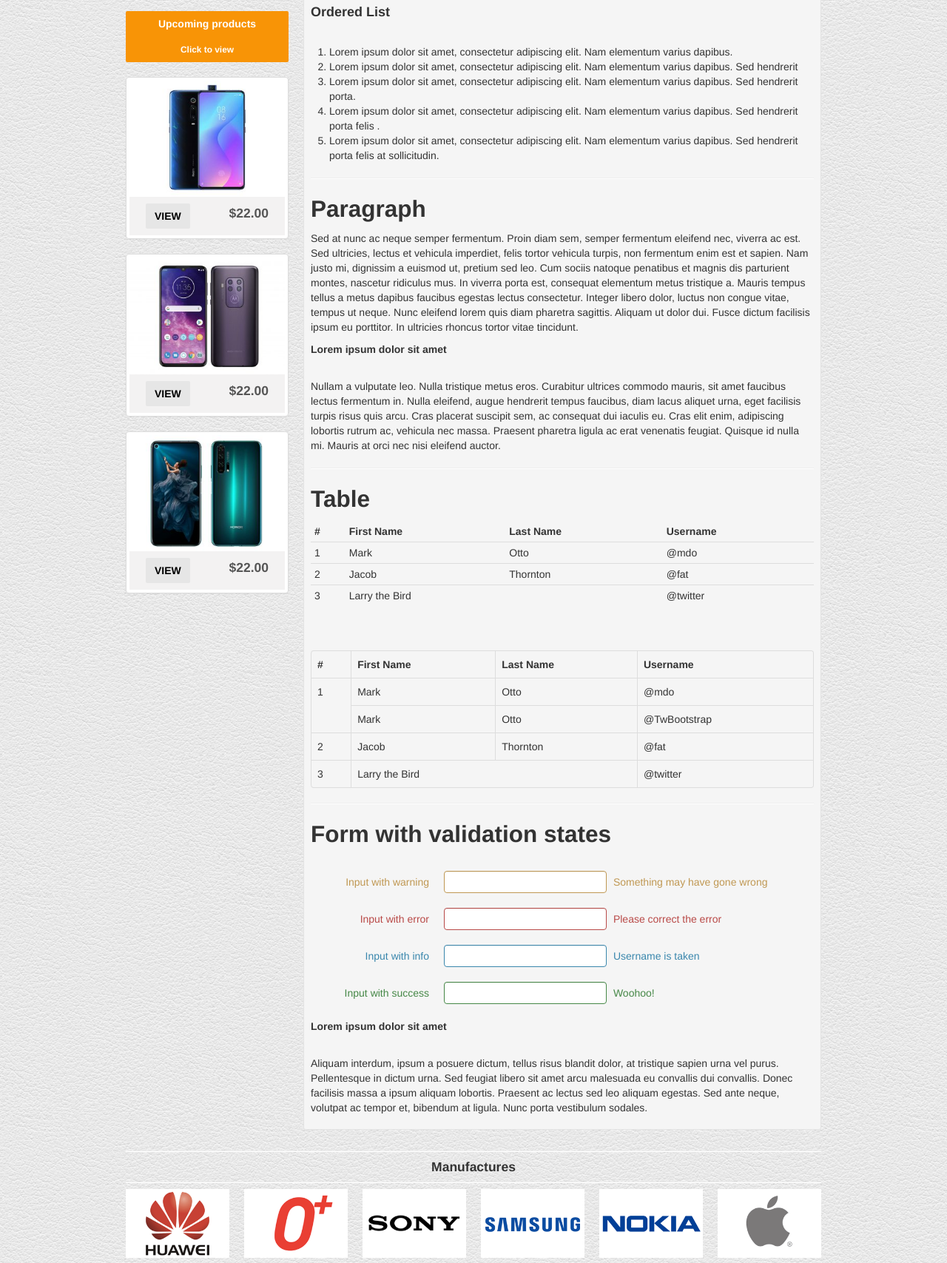
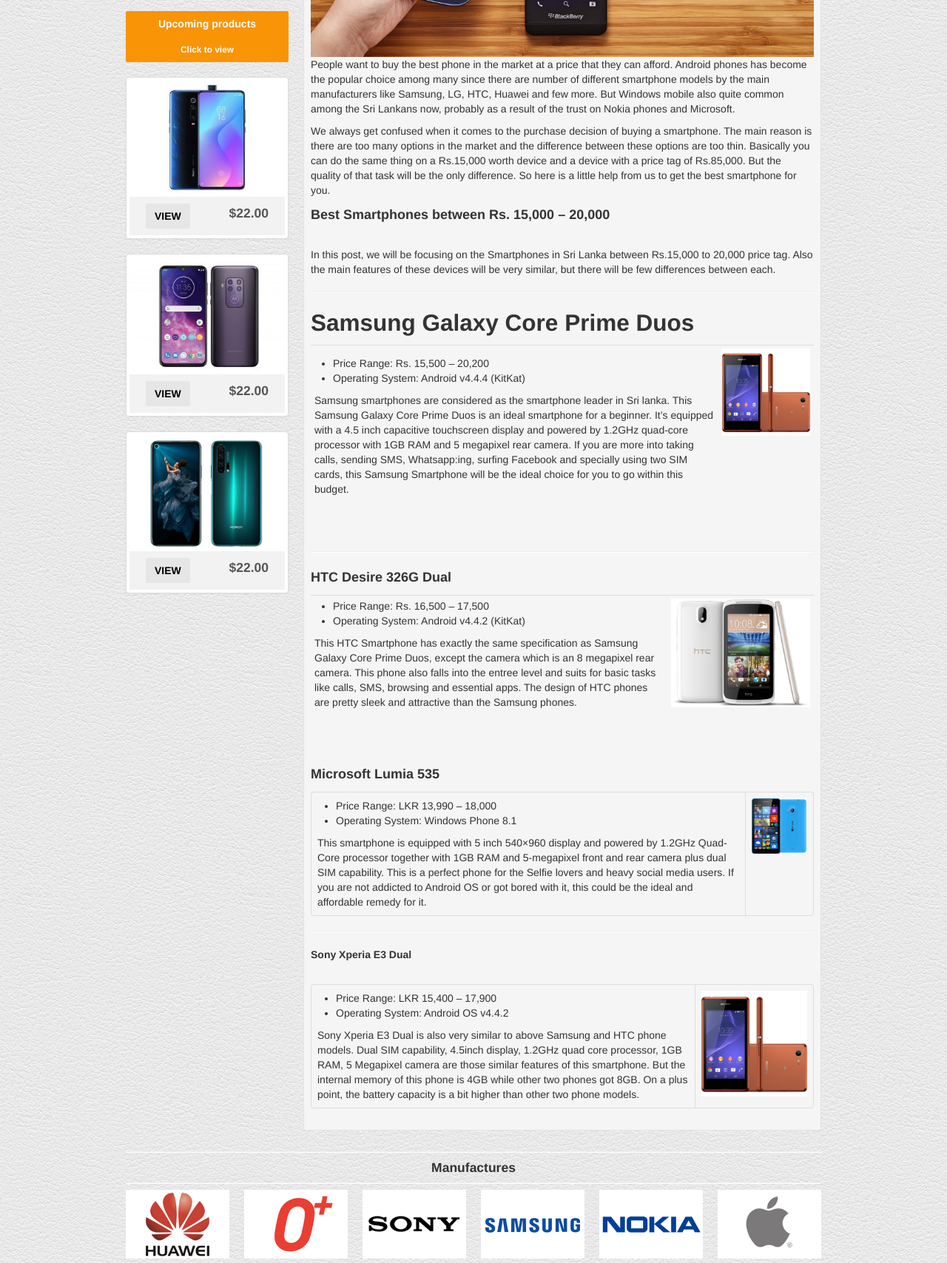
Before and after one commit to lakshithaiam/sales-company, a plain HTML site: page shop-cart/general.html in a window 1280 px wide. Shown: the part 891-2598 px from the top of the page at 74% size. Drawn offline with Linux system fonts and the light colour scheme.

Commit message:
blog done

```diff
--- a/shop-cart/general.html
+++ b/shop-cart/general.html
@@ -198,150 +198,105 @@ Body Section
 		<li class="active">Page Title</li>
     </ul>
 <div class="well well-small">
-	<h1> Title of the page</h1>
-	<h2> Title of the page</h2>
-	<h3> Title of the page</h3>
-	<h4> Title of the page</h4>
-	<h5> Title of the page</h5>
-	<h6> Title of the page</h6>
+	<h1> Which Smartphone is best for me?</h1>
+
 	<hr class="soft"/>
-	<h2>List of the text</h2>
+	<img src="assets/img/smartphone.jpg" alt="smartphone">
+	<p>
+		People want to buy the best phone in the market at a price that they can afford. Android phones has become the popular choice among many since there are number of different smartphone models by the main manufacturers like Samsung, LG, HTC, Huawei and few more. But Windows mobile also quite common among the Sri Lankans now, probably as a result of the trust on Nokia phones and Microsoft.
+	</p>
+	<p>
+		We always get confused when it comes to the purchase decision of buying a smartphone. The main reason is there are too many options in the market and the difference between these options are too thin. Basically you can do the same thing on a Rs.15,000 worth device and a device with a price tag of Rs.85,000. But the quality of that task will be the only difference. So here is a little help from us to get the best smartphone for you.
+	</p>
 
-	<h3>Unordered List</h3><br/>
-	<ul>
-		<li>Lorem ipsum dolor sit amet, consectetur adipiscing elit. Nam elementum varius dapibus. </li>
-		<li>Lorem ipsum dolor sit amet, consectetur adipiscing elit. Nam elementum varius dapibus. Sed hendrerit </li>
-		<li>Lorem ipsum dolor sit amet, consectetur adipiscing elit. Nam elementum varius dapibus. Sed hendrerit porta.</li>
-		<li>Lorem ipsum dolor sit amet, consectetur adipiscing elit. Nam elementum varius dapibus. Sed hendrerit porta felis .</li>
-		<li>Lorem ipsum dolor sit amet, consectetur adipiscing elit. Nam elementum varius dapibus. Sed hendrerit porta felis at sollicitudin.</li>
+	<h3>Best Smartphones between Rs. 15,000 – 20,000</h3><br/>
+	<p>
+		In this post, we will be focusing on the Smartphones in Sri Lanka between Rs.15,000 to 20,000 price tag. Also the main features of these devices will be very similar, but there will be few differences between each.
+	</p>
+	<hr class="soft"/>
+	<h2>Samsung Galaxy Core Prime Duos</h2>
+	<table class="table table-condensed">
+
+              <tbody>
+                <tr>
+                  <td>
+<p>
+	 <ul>
+	<li>Price Range: Rs. 15,500 – 20,200</li>
+		 <li>Operating System: Android v4.4.4 (KitKat)</li>
+
 	</ul>
-	<h3>Ordered List</h3><br/>
-	<ol>
-		<li>Lorem ipsum dolor sit amet, consectetur adipiscing elit. Nam elementum varius dapibus. </li>
-		<li>Lorem ipsum dolor sit amet, consectetur adipiscing elit. Nam elementum varius dapibus. Sed hendrerit </li>
-		<li>Lorem ipsum dolor sit amet, consectetur adipiscing elit. Nam elementum varius dapibus. Sed hendrerit porta.</li>
-		<li>Lorem ipsum dolor sit amet, consectetur adipiscing elit. Nam elementum varius dapibus. Sed hendrerit porta felis .</li>
-		<li>Lorem ipsum dolor sit amet, consectetur adipiscing elit. Nam elementum varius dapibus. Sed hendrerit porta felis at sollicitudin.</li>
-	</ol>
-	<hr class="soft"/>
-	<h2>Paragraph</h2>
-<p>
-	 Sed at nunc ac neque semper fermentum. Proin diam sem, semper fermentum eleifend nec, viverra ac est. Sed ultricies, lectus et vehicula imperdiet, felis tortor vehicula turpis, non fermentum enim est et sapien. Nam justo mi, dignissim a euismod ut, pretium sed leo. Cum sociis natoque penatibus et magnis dis parturient montes, nascetur ridiculus mus. In viverra porta est, consequat elementum metus tristique a. Mauris tempus tellus a metus dapibus faucibus egestas lectus consectetur. Integer libero dolor, luctus non congue vitae, tempus ut neque. Nunc eleifend lorem quis diam pharetra sagittis. Aliquam ut dolor dui. Fusce dictum facilisis ipsum eu porttitor. In ultricies rhoncus tortor vitae tincidunt.
 </p>
 
-<h5>Lorem ipsum dolor sit amet</h5><br/>
+
 <p>
-Nullam a vulputate leo. Nulla tristique metus eros. Curabitur ultrices commodo mauris, sit amet faucibus lectus fermentum in.
- Nulla eleifend, augue hendrerit tempus faucibus, diam lacus aliquet urna, eget facilisis turpis risus quis arcu.
- Cras placerat suscipit sem, ac consequat dui iaculis eu. Cras elit enim, adipiscing lobortis rutrum ac, vehicula nec massa.
- Praesent pharetra ligula ac erat venenatis feugiat. Quisque id nulla mi. Mauris at orci nec nisi eleifend auctor.
- </p>
+Samsung smartphones are considered as the smartphone leader in Sri lanka. This Samsung Galaxy Core Prime Duos is an ideal smartphone for a beginner. It’s equipped with a 4.5 inch capacitive touchscreen display and powered by 1.2GHz quad-core processor with 1GB RAM and 5 megapixel rear camera. If you are more into taking calls, sending SMS, Whatsapp:ing, surfing Facebook and specially using two SIM cards, this Samsung Smartphone will be the ideal choice for you to go within this budget.
+				  </p></td>
+	<td><img src="assets/img/sony.jpg" alt="sony"></td>
+	</tr>
+		</tbody>
+		</table><br>
+<hr class="soft"/>
+	<h3>HTC Desire 326G Dual</h3>
+	<table class="table table-condensed">
 
-<hr class="soft"/>
-	<h2>Table</h2>
-	<table class="table table-condensed">
-              <thead>
-                <tr>
-                  <th>#</th>
-                  <th>First Name</th>
-                  <th>Last Name</th>
-                  <th>Username</th>
-                </tr>
-              </thead>
               <tbody>
                 <tr>
-                  <td>1</td>
-                  <td>Mark</td>
-                  <td>Otto</td>
-                  <td>@mdo</td>
+                  <td>
+					  <ul>
+					  <li>Price Range: Rs. 16,500 – 17,500</li>
+					  <li>Operating System: Android v4.4.2 (KitKat)</li></ul>
+					  This HTC Smartphone has exactly the same specification as Samsung Galaxy Core Prime Duos, except the camera which is an 8 megapixel rear camera. This phone also falls into the entree level and suits for basic tasks like calls, SMS, browsing and essential apps. The design of HTC phones are pretty sleek and attractive than the Samsung phones.</td>
+                  <td><img src="assets/img/Htc.png" alt="Htc"></td>
+
                 </tr>
-                <tr>
-                  <td>2</td>
-                  <td>Jacob</td>
-                  <td>Thornton</td>
-                  <td>@fat</td>
-                </tr>
-                <tr>
-                  <td>3</td>
-                  <td colspan="2">Larry the Bird</td>
-                  <td>@twitter</td>
-                </tr>
+
+
               </tbody>
             </table>
 		<br>
 		<br>
+		<h3>Microsoft Lumia 535</h3>
 		<table class="table table-bordered">
-              <thead>
-                <tr>
-                  <th>#</th>
-                  <th>First Name</th>
-                  <th>Last Name</th>
-                  <th>Username</th>
-                </tr>
-              </thead>
+
               <tbody>
                 <tr>
-                  <td rowspan="2">1</td>
-                  <td>Mark</td>
-                  <td>Otto</td>
-                  <td>@mdo</td>
+
+                  <td>
+					  <ul>
+						  <li>Price Range: LKR 13,990 – 18,000</li>
+						  <li>Operating System: Windows Phone 8.1</li>
+					  </ul>
+					  This smartphone is equipped with 5 inch 540×960 display and powered by 1.2GHz Quad-Core processor together with 1GB RAM and 5-megapixel front and rear camera plus dual SIM capability. This is a perfect phone for the Selfie lovers and heavy social media users. If you are not addicted to Android OS or got bored with it, this could be the ideal and affordable remedy for it.</td>
+                  <td><img src="assets/img/microsoft.png" alt="microsoft"></td>
+
                 </tr>
-                <tr>
-                  <td>Mark</td>
-                  <td>Otto</td>
-                  <td>@TwBootstrap</td>
-                </tr>
-                <tr>
-                  <td>2</td>
-                  <td>Jacob</td>
-                  <td>Thornton</td>
-                  <td>@fat</td>
-                </tr>
-                <tr>
-                  <td>3</td>
-                  <td colspan="2">Larry the Bird</td>
-                  <td>@twitter</td>
-                </tr>
+
               </tbody>
             </table>
 	<hr/>
-	<h2>Form with validation states</h2><br/>
 
-	<form class="bs-docs-example form-horizontal">
-            <div class="control-group warning">
-              <label class="control-label" for="inputWarning">Input with warning</label>
-              <div class="controls">
-                <input type="text" id="inputWarning">
-                <span class="help-inline">Something may have gone wrong</span>
-              </div>
-            </div>
-            <div class="control-group error">
-              <label class="control-label" for="inputError">Input with error</label>
-              <div class="controls">
-                <input type="text" id="inputError">
-                <span class="help-inline">Please correct the error</span>
-              </div>
-            </div>
-            <div class="control-group info">
-              <label class="control-label" for="inputInfo">Input with info</label>
-              <div class="controls">
-                <input type="text" id="inputInfo">
-                <span class="help-inline">Username is taken</span>
-              </div>
-            </div>
-            <div class="control-group success">
-              <label class="control-label" for="inputSuccess">Input with success</label>
-              <div class="controls">
-                <input type="text" id="inputSuccess">
-                <span class="help-inline">Woohoo!</span>
-              </div>
-            </div>
-          </form>
 
-	<h5>Lorem ipsum dolor sit amet</h5><br/>
-	<p>
-	Aliquam interdum, ipsum a posuere dictum, tellus risus blandit dolor, at tristique sapien urna vel purus. Pellentesque in dictum urna. Sed feugiat libero sit amet arcu malesuada eu convallis dui convallis. Donec facilisis massa a ipsum aliquam lobortis. Praesent ac lectus sed leo aliquam egestas. Sed ante neque, volutpat ac tempor et, bibendum at ligula. Nunc porta vestibulum sodales.
-	</p>
+
+
+	<h5>Sony Xperia E3 Dual</h5><br/>
+	<table class="table table-bordered">
+
+              <tbody>
+                <tr>
+
+                  <td>
+					  <ul>
+						  <li>Price Range: LKR 15,400 – 17,900</li>
+						  <li>Operating System: Android OS v4.4.2</li>
+					  </ul>
+					  Sony Xperia E3 Dual is also very similar to above Samsung and HTC phone models. Dual SIM    capability, 4.5inch display, 1.2GHz quad core processor, 1GB RAM, 5 Megapixel camera are those similar features of this smartphone. But the internal memory of this phone is 4GB while other two phones got 8GB. On a plus point, the battery capacity is a bit higher than other two phone models.</td>
+                  <td><img src="assets/img/sony.jpg" alt="microsoft"></td>
+
+                </tr>
+
+              </tbody>
+            </table>
 </div>
 </div>
 </div>
```
Also changed, not shown: shop-cart/assets/img/Htc.png (added), shop-cart/assets/img/microsoft.png (added), shop-cart/assets/img/smartphone.jpg (added), shop-cart/assets/img/sony.jpg (added), 4 other files.
